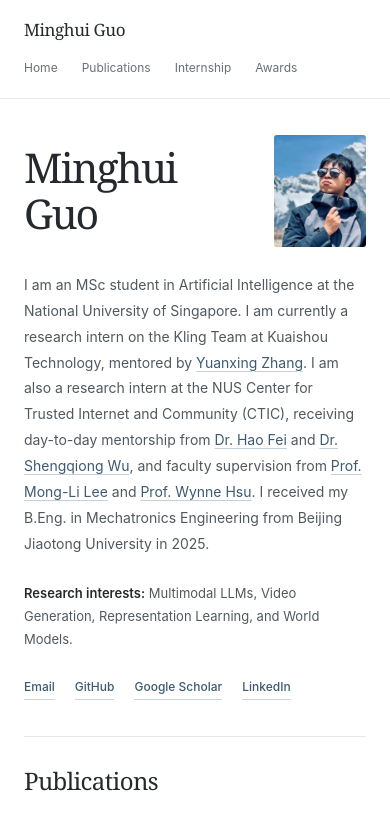
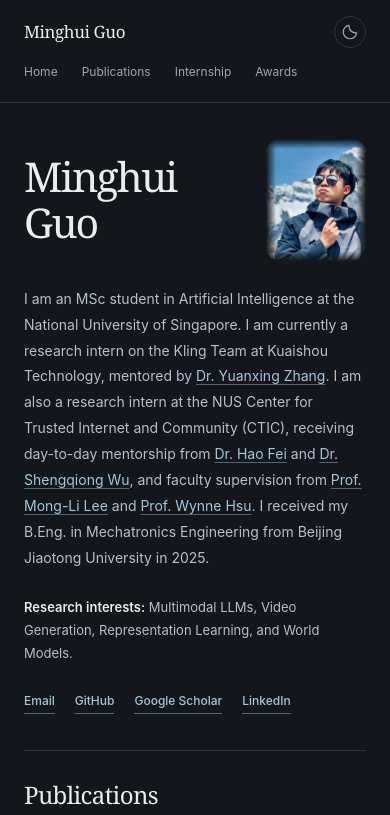
Before and after one commit to GuoMinghui07/guominghui07.github.io, a plain HTML site: page index.html in a window 390 px wide. Shown: the top 815 px of the page. Drawn offline with Linux system fonts and the light colour scheme; no server answers.

Commit message:
Refine homepage theme, portrait, and Kling branding

```diff
--- a/index.html
+++ b/index.html
@@ -1,11 +1,18 @@
 <!doctype html>
-<html lang="en">
+<html lang="en" data-theme="dark">
 <head>
   <meta charset="utf-8" />
   <meta name="viewport" content="width=device-width, initial-scale=1" />
   <meta name="description" content="Minghui Guo is an MSc student in Artificial Intelligence at NUS and a research intern at Kuaishou and NUS CTIC, with interests in multimodal LLMs, video generation, representation learning, and world models." />
   <title>Minghui Guo</title>
-  <link rel="stylesheet" href="style.css?v=20261013-reskan" />
+  <script>
+    (function () {
+      let theme;
+      try { theme = localStorage.getItem("theme"); } catch (_) {}
+      document.documentElement.dataset.theme = theme === "light" ? "light" : "dark";
+    })();
+  </script>
+  <link rel="stylesheet" href="style.css?v=20261016-portrait-feather" />
 </head>
 <body>
   <header class="site-header">
@@ -19,17 +26,28 @@
         <a href="#internship">Internship</a>
         <a href="#awards">Awards</a>
       </nav>
+      <button id="themeToggle" class="theme-toggle" type="button" aria-label="Dark mode" aria-pressed="true" title="Switch to light mode" hidden>
+        <svg class="theme-icon-sun" viewBox="0 0 24 24" fill="none" stroke="currentColor" stroke-width="1.6" stroke-linecap="round" aria-hidden="true">
+          <circle cx="12" cy="12" r="4" />
+          <path d="M12 2v2m0 16v2M2 12h2m16 0h2M4.93 4.93l1.42 1.42m11.3 11.3 1.42 1.42M4.93 19.07l1.42-1.42m11.3-11.3 1.42-1.42" />
+        </svg>
+        <svg class="theme-icon-moon" viewBox="0 0 24 24" fill="none" stroke="currentColor" stroke-width="1.6" stroke-linecap="round" stroke-linejoin="round" aria-hidden="true">
+          <path d="M20.9 13.2A9 9 0 0 1 10.8 3.1a9 9 0 1 0 10.1 10.1Z" />
+        </svg>
+      </button>
     </div>
   </header>
 
   <main class="wrap" id="home">
     <div class="top fade">
-      <img id="avatar" class="avatar" src="assets/portrait.jpg" alt="Minghui Guo" width="220" height="220" />
+      <div class="avatar-frame">
+        <img id="avatar" class="avatar" src="assets/portrait.jpg" alt="Minghui Guo" width="208" height="252" />
+      </div>
       <div class="intro">
         <h1>Minghui Guo</h1>
         <p class="kicker">
           I am an MSc student in Artificial Intelligence at the National University of Singapore. I am currently a research intern on the Kling Team at Kuaishou Technology, mentored by
-          <a class="mentor-link" href="https://longo11070001.github.io/" target="_blank" rel="noreferrer">Yuanxing Zhang</a>.
+          <a class="mentor-link" href="https://longo11070001.github.io/" target="_blank" rel="noreferrer">Dr. Yuanxing Zhang</a>.
           I am also a research intern at the NUS Center for Trusted Internet and Community (CTIC), receiving day-to-day mentorship from
           <a class="mentor-link" href="https://haofei.vip/" target="_blank" rel="noreferrer">Dr. Hao Fei</a> and
           <a class="mentor-link" href="https://sqwu.top/" target="_blank" rel="noreferrer">Dr. Shengqiong Wu</a>, and faculty supervision from
@@ -75,6 +93,6 @@
     </footer>
   </main>
 
-  <script src="script.js?v=20261013-reskan"></script>
+  <script src="script.js?v=20261016-dark-default"></script>
 </body>
 </html>
--- a/script.js
+++ b/script.js
@@ -1,4 +1,30 @@
 (function () {
+  function initializeTheme() {
+    const root = document.documentElement;
+    const toggle = document.getElementById("themeToggle");
+    let savedTheme;
+    try { savedTheme = localStorage.getItem("theme"); } catch (_) {}
+
+    function applyTheme(theme) {
+      root.dataset.theme = theme;
+      if (!toggle) return;
+      const dark = theme === "dark";
+      const label = dark ? "Switch to light mode" : "Switch to dark mode";
+      toggle.setAttribute("aria-pressed", String(dark));
+      toggle.title = label;
+    }
+
+    applyTheme(savedTheme === "light" ? "light" : "dark");
+    if (toggle) {
+      toggle.hidden = false;
+      toggle.addEventListener("click", () => {
+        const theme = root.dataset.theme === "dark" ? "light" : "dark";
+        applyTheme(theme);
+        try { localStorage.setItem("theme", theme); } catch (_) {}
+      });
+    }
+  }
+
   function parseYamlScalar(raw) {
     const value = (raw || "").trim();
     if (!value) return "";
@@ -268,7 +294,7 @@
     root.innerHTML = items
       .map((item) => {
         const logo = item.logo
-          ? '<img src="' + escapeHtml(item.logo) + '" alt="' + escapeHtml(item.company || "Company logo") + '" />'
+          ? '<img' + (item.logo_monochrome === "true" ? ' class="intern-logo-monochrome"' : '') + ' src="' + escapeHtml(item.logo) + '" alt="' + escapeHtml(item.company || "Company logo") + '" />'
           : '<div class="intern-logo-placeholder">No logo</div>';
 
         const company = item.website
@@ -323,6 +349,7 @@
   }
 
   window.addEventListener("DOMContentLoaded", async () => {
+    initializeTheme();
     document.body.classList.add("loaded");
     const y = document.getElementById("year");
     if (y) y.textContent = String(new Date().getFullYear());
--- a/style.css
+++ b/style.css
@@ -1,12 +1,42 @@
 :root {
+  color-scheme: light;
   --bg: #ffffff;
   --text: #25292d;
+  --secondary: #51585e;
   --muted: #697077;
   --border: #e6e8e9;
   --brand: #3d5a70;
+  --link-border: #ccd5dc;
+  --underline: #c7d0d7;
+  --surface: #fafafa;
+  --surface-border: #f0f1f1;
+  --badge-border: #dce1e4;
+  --badge-text: #454d54;
+  --badge-hover-border: #98a7b2;
+  --logo-filter: none;
+  --logo-blend: multiply;
   --max: 1040px;
   --sans: -apple-system, BlinkMacSystemFont, "Segoe UI", Helvetica, Arial, sans-serif;
   --serif: Georgia, "Times New Roman", serif;
+}
+
+:root[data-theme="dark"] {
+  color-scheme: dark;
+  --bg: #13171b;
+  --text: #e8edf0;
+  --secondary: #b6c0c8;
+  --muted: #9aa6b0;
+  --border: #2d343b;
+  --brand: #a6c5db;
+  --link-border: #526575;
+  --underline: #526575;
+  --surface: #1a2026;
+  --surface-border: #333d46;
+  --badge-border: #45515d;
+  --badge-text: #d0dae2;
+  --badge-hover-border: #8aa5ba;
+  --logo-filter: invert(1) brightness(1.8);
+  --logo-blend: screen;
 }
 
 * { box-sizing: border-box; }
@@ -21,7 +51,7 @@ body {
   -webkit-font-smoothing: antialiased;
 }
 a { color: inherit; text-decoration: none; }
-a:focus-visible { outline: 2px solid var(--brand); outline-offset: 5px; }
+a:focus-visible, button:focus-visible { outline: 2px solid var(--brand); outline-offset: 5px; }
 a:hover { color: var(--brand); }
 
 .site-header {
@@ -45,32 +75,66 @@ a:hover { color: var(--brand); }
   font-size: 19px;
   letter-spacing: -.025em;
 }
-.site-nav { display: flex; gap: 28px; font-size: 13px; }
+.site-nav { display: flex; gap: 28px; font-size: 13px; margin-left: auto; }
 .site-nav a {
   color: var(--muted);
   padding: 3px 0;
   border-bottom: 1px solid transparent;
 }
 .site-nav a:hover { color: var(--text); border-bottom-color: var(--text); }
+.theme-toggle {
+  display: grid;
+  place-items: center;
+  flex: none;
+  width: 32px;
+  height: 32px;
+  padding: 6px;
+  border: 1px solid var(--border);
+  border-radius: 50%;
+  background: transparent;
+  color: var(--muted);
+  cursor: pointer;
+}
+.theme-toggle[hidden] { display: none; }
+.theme-toggle:hover { color: var(--text); background: var(--surface); border-color: var(--muted); }
+.theme-toggle svg { display: block; width: 18px; height: 18px; }
+.theme-toggle .theme-icon-moon { display: none; }
+[data-theme="dark"] .theme-toggle .theme-icon-sun { display: none; }
+[data-theme="dark"] .theme-toggle .theme-icon-moon { display: block; }
 
 .wrap { max-width: var(--max); margin: 0 auto; padding: 64px 32px 32px; }
 #home { scroll-margin-top: 96px; }
 .top {
   display: grid;
-  grid-template-columns: minmax(0, 1fr) 184px;
+  grid-template-columns: minmax(0, 1fr) 208px;
   align-items: start;
-  column-gap: 56px;
+  column-gap: 20px;
 }
 .intro { grid-column: 1; grid-row: 1; min-width: 0; }
-.avatar {
+.avatar-frame {
+  --portrait-feather: 18px;
   grid-column: 2;
   grid-row: 1;
-  margin-top: 7px;
-  width: 184px;
-  height: 222px;
+  align-self: center;
+  justify-self: center;
+  width: 208px;
+  height: 252px;
+  border-radius: 18px;
+}
+.avatar {
+  display: block;
+  width: 100%;
+  height: 100%;
   object-fit: cover;
   object-position: center;
-  border-radius: 3px;
+  border-radius: inherit;
+  --portrait-mask:
+    linear-gradient(to right, transparent, #000 var(--portrait-feather), #000 calc(100% - var(--portrait-feather)), transparent),
+    linear-gradient(to bottom, transparent, #000 var(--portrait-feather), #000 calc(100% - var(--portrait-feather)), transparent);
+  -webkit-mask-image: var(--portrait-mask);
+  mask-image: var(--portrait-mask);
+  -webkit-mask-composite: source-in;
+  mask-composite: intersect;
 }
 h1 {
   margin: 0;
@@ -84,17 +148,17 @@ h1 {
   margin: 24px 0 0;
   font-size: 15px;
   line-height: 1.85;
-  color: #51585e;
+  color: var(--secondary);
 }
 .mentor-link, .text-link { color: var(--brand); }
 .mentor-link {
   text-decoration: underline;
-  text-decoration-color: #c7d0d7;
+  text-decoration-color: var(--underline);
   text-decoration-thickness: 1px;
   text-underline-offset: 3px;
 }
 .mentor-link:hover, .text-link:hover { text-decoration-color: var(--brand); }
-.interests { margin: 20px 0 0; font-size: 14px; line-height: 1.8; color: #51585e; }
+.interests { margin: 20px 0 0; font-size: 14px; line-height: 1.8; color: var(--secondary); }
 .interests strong { color: var(--text); font-weight: 600; }
 .links {
   margin-top: 22px;
@@ -105,7 +169,7 @@ h1 {
   font-weight: 500;
   color: var(--brand);
 }
-.links a { border-bottom: 1px solid #ccd5dc; padding-bottom: 2px; }
+.links a { border-bottom: 1px solid var(--link-border); padding-bottom: 2px; }
 .links a:hover { border-bottom-color: var(--brand); }
 .hr { margin: 54px 0 34px; border-top: 1px solid var(--border); }
 section { scroll-margin-top: 100px; }
@@ -135,8 +199,8 @@ h2 {
   width: 190px;
   aspect-ratio: 4 / 3;
   overflow: hidden;
-  background: #fafafa;
-  border: 1px solid #f0f1f1;
+  background: var(--surface);
+  border: 1px solid var(--surface-border);
   border-radius: 2px;
 }
 .pub-thumb > a { display: block; width: 100%; height: 100%; }
@@ -144,28 +208,28 @@ h2 {
 .pub-thumb-empty { display: grid; place-items: center; color: var(--muted); font-size: 13px; }
 .pub-content h3 { margin: 0; font-size: 17px; font-weight: 600; line-height: 1.5; letter-spacing: -.015em; }
 .pub-content h3 a:hover { text-decoration: underline; text-underline-offset: 3px; }
-.pub-authors { margin: 8px 0 0; color: #697077; font-size: 13px; line-height: 1.7; }
+.pub-authors { margin: 8px 0 0; color: var(--muted); font-size: 13px; line-height: 1.7; }
 .pub-authors b { font-weight: 600; color: var(--text); }
-.pub-meta { margin: 7px 0 0; font-size: 13px; color: #51585e; }
+.pub-meta { margin: 7px 0 0; font-size: 13px; color: var(--secondary); }
 .pub-meta b { font-weight: 500; }
 .pub-links { margin: 12px 0 0; display: flex; flex-wrap: wrap; align-items: center; gap: 8px 18px; font-size: 12px; color: var(--brand); }
-.pub-links a { border-bottom: 1px solid #ccd5dc; }
+.pub-links a { border-bottom: 1px solid var(--link-border); }
 .pub-links a:hover { border-bottom-color: var(--brand); }
 .pub-links .github-code {
   display: inline-flex;
   align-items: center;
   gap: 6px;
   padding: 3px 8px;
-  border: 1px solid #dce1e4;
+  border: 1px solid var(--badge-border);
   border-radius: 3px;
-  color: #454d54;
+  color: var(--badge-text);
   font-size: 11px;
   line-height: 1.5;
   white-space: nowrap;
 }
-.pub-links .github-code:hover { border-color: #98a7b2; color: var(--brand); }
+.pub-links .github-code:hover { border-color: var(--badge-hover-border); color: var(--brand); }
 .github-logo { width: 13px; height: 13px; fill: currentColor; flex: none; }
-.github-stars-divider { height: 13px; width: 1px; margin: 0 2px; background: #dce1e4; }
+.github-stars-divider { height: 13px; width: 1px; margin: 0 2px; background: var(--badge-border); }
 .github-star-icon { width: 12px; height: 12px; fill: #f2c34b; stroke: #c99720; stroke-width: 1.25; stroke-linejoin: round; flex: none; }
 .github-star-count { min-width: 2ch; text-align: center; font-variant-numeric: tabular-nums; }
 
@@ -180,13 +244,14 @@ h2 {
 }
 .intern-item:first-child { padding-top: 0; }
 .intern-item:last-child { padding-bottom: 0; border-bottom: 0; }
-.intern-logo { width: 48px; height: 48px; display: grid; place-items: center; overflow: hidden; }
+.intern-logo { width: 48px; height: 48px; display: grid; place-items: center; overflow: hidden; background: var(--bg); }
 .intern-logo img { display: block; width: 100%; height: 100%; object-fit: contain; padding: 2px; }
+.intern-logo .intern-logo-monochrome { filter: var(--logo-filter); mix-blend-mode: var(--logo-blend); }
 .intern-logo-placeholder { font-size: 10px; color: var(--muted); }
 .intern-content { min-width: 0; }
 .intern-company { margin: 0; font-size: 16px; font-weight: 600; line-height: 1.55; }
 .intern-company a:hover { text-decoration: underline; text-underline-offset: 3px; }
-.intern-role { margin: 4px 0 0; font-size: 14px; color: #51585e; }
+.intern-role { margin: 4px 0 0; font-size: 14px; color: var(--secondary); }
 .intern-supervisor { margin: 5px 0 0; font-size: 12px; color: var(--muted); }
 .intern-meta { text-align: right; color: var(--muted); font-size: 12px; line-height: 1.8; padding-top: 2px; }
 .intern-meta p { margin: 0; }
@@ -204,8 +269,8 @@ h2 {
 footer { margin-top: 52px; padding-top: 22px; border-top: 1px solid var(--border); color: var(--muted); font-size: 11px; }
 
 @media (max-width: 800px) {
-  .top { grid-template-columns: minmax(0, 1fr) 148px; column-gap: 32px; }
-  .avatar { width: 148px; height: 180px; }
+  .top { grid-template-columns: minmax(0, 1fr) 164px; column-gap: 20px; }
+  .avatar-frame { width: 164px; height: 198px; }
   h1 { font-size: 46px; }
   .pub-item { grid-template-columns: 156px minmax(0, 1fr); column-gap: 24px; }
   .pub-thumb { width: 156px; }
@@ -213,15 +278,17 @@ footer { margin-top: 52px; padding-top: 22px; border-top: 1px solid var(--border
 }
 
 @media (max-width: 600px) {
-  .site-header-inner { padding: 16px 24px; flex-direction: column; align-items: flex-start; gap: 11px; }
+  .site-header-inner { padding: 16px 24px; display: grid; grid-template-columns: minmax(0, 1fr) auto; align-items: center; gap: 11px 16px; }
+  .site-brand { grid-column: 1; grid-row: 1; }
+  .theme-toggle { grid-column: 2; grid-row: 1; }
   .site-title { font-size: 17px; }
-  .site-nav { gap: 24px; font-size: 12px; }
+  .site-nav { grid-column: 1 / -1; grid-row: 2; gap: 24px; font-size: 12px; margin-left: 0; }
   .wrap { padding: 36px 24px 24px; }
   #home, section { scroll-margin-top: 118px; }
-  .top { grid-template-columns: minmax(0, 1fr) 92px; column-gap: 18px; row-gap: 25px; }
+  .top { grid-template-columns: minmax(0, 1fr) 100px; column-gap: 14px; row-gap: 25px; }
   .intro { display: contents; }
   h1 { grid-column: 1; grid-row: 1; align-self: center; font-size: 41px; }
-  .avatar { grid-column: 2; grid-row: 1; width: 92px; height: 112px; margin: 0; }
+  .avatar-frame { --portrait-feather: 10px; grid-column: 2; grid-row: 1; width: 100px; height: 122px; border-radius: 14px; }
   .kicker { grid-column: 1 / -1; margin: 0; font-size: 14px; line-height: 1.85; }
   .interests { grid-column: 1 / -1; margin: 0; font-size: 13px; }
   .links { grid-column: 1 / -1; margin: 0; gap: 12px 20px; font-size: 12px; }
```
Also changed, not shown: assets/kling.svg (added), 2 other files.
